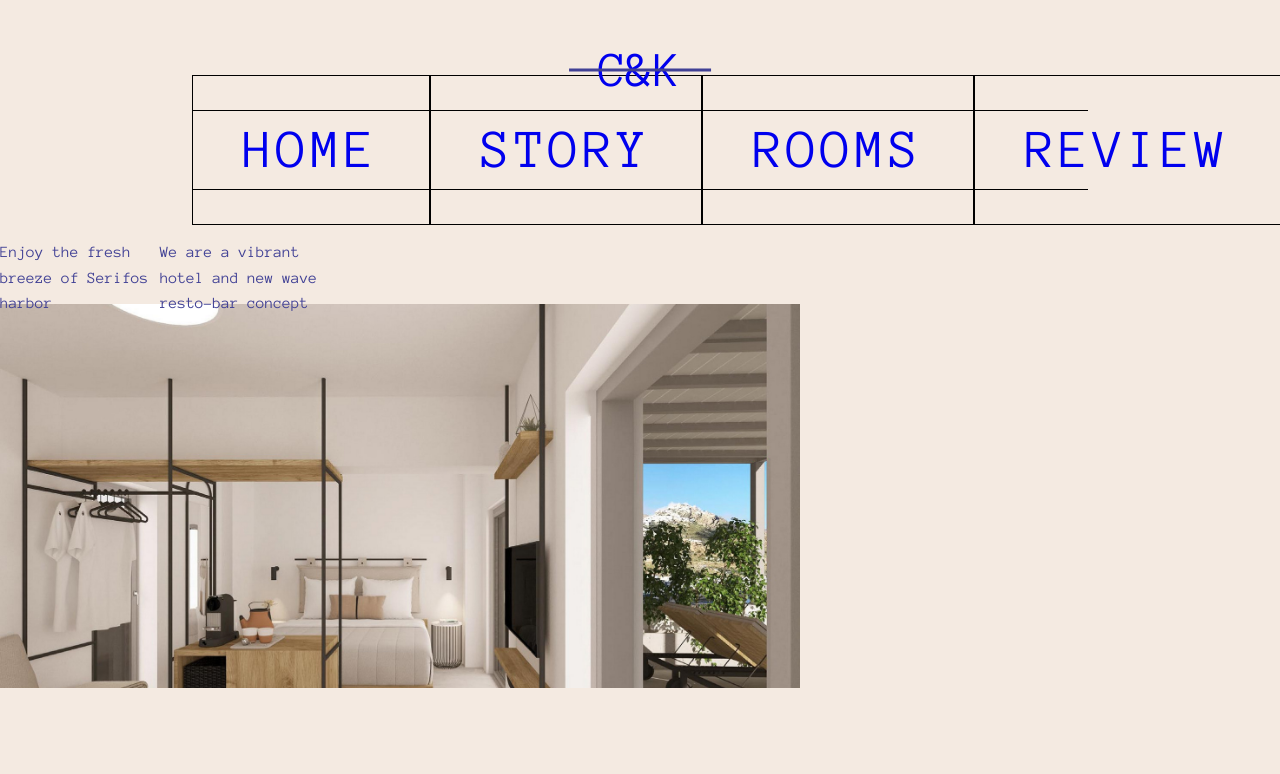
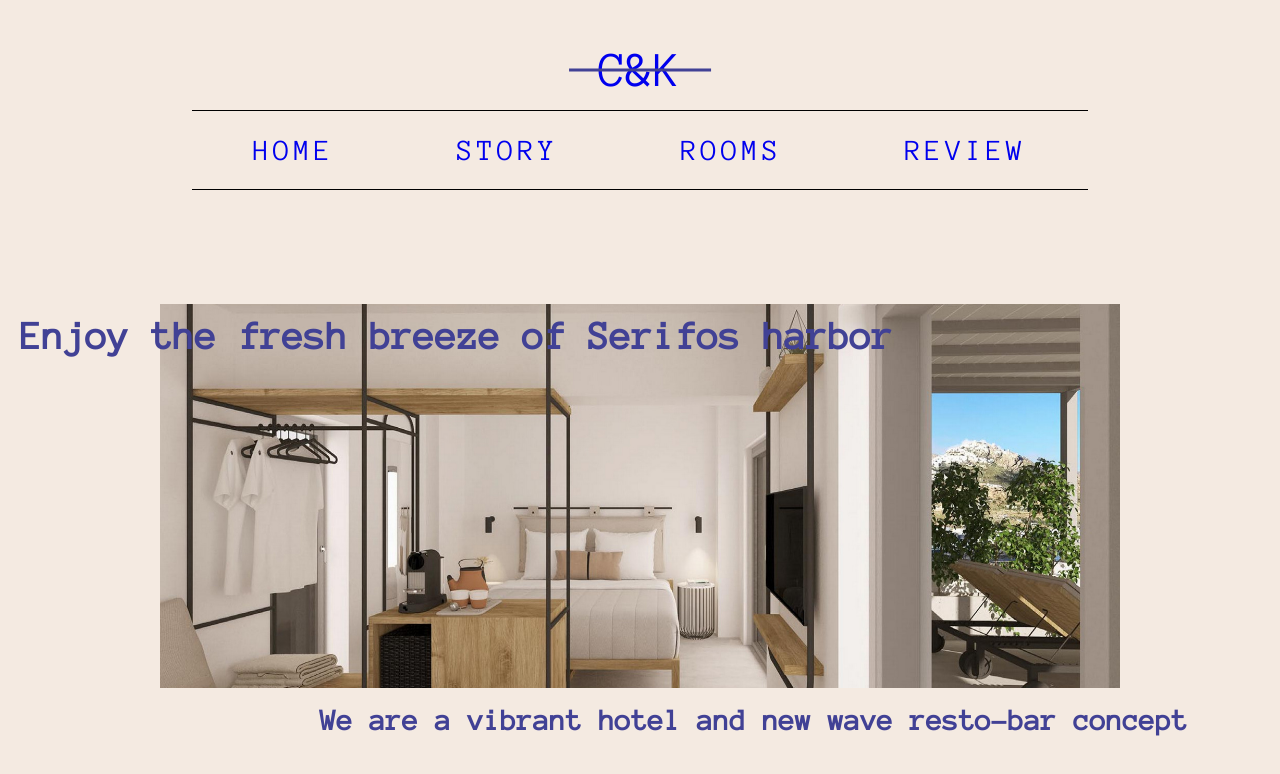
Before and after one commit to ChangKeunJi/ck_hotel, a website: page index.html in a window 1280 px wide. Drawn offline with Linux system fonts and the light colour scheme.

Commit message:
complete grid header

```diff
--- a/index.html
+++ b/index.html
@@ -5,11 +5,14 @@
   <!-- font-family: 'Nanum Gothic', sans-serif; -->
 
   <head>
-    <meta charset="UTF-8">
-    <meta name="viewport" content="width=device-width, initial-scale=1.0">
-    <link rel="stylesheet" href="css/style.css">
-    <link rel="preconnect" href="https://fonts.gstatic.com">
-    <link href="https://fonts.googleapis.com/css2?family=Anonymous+Pro&family=Nanum+Gothic&display=swap" rel="stylesheet">
+    <meta charset="UTF-8" />
+    <meta name="viewport" content="width=device-width, initial-scale=1.0" />
+    <link rel="stylesheet" href="css/style.css" />
+    <link rel="preconnect" href="https://fonts.gstatic.com" />
+    <link
+      href="https://fonts.googleapis.com/css2?family=Anonymous+Pro&family=Nanum+Gothic&display=swap"
+      rel="stylesheet"
+    />
     <title>C&K Hotel &mdash; Best Hotel in Korea</title>
   </head>
 
@@ -38,8 +41,12 @@
     <!-- Header Starts -->
     <header class="header top-m">
       <div class="header__img"></div>
-        <p class="header__content--1">Enjoy the fresh breeze of Serifos harbor</p>
-        <p class="header__content--2">We are a vibrant hotel and new wave resto-bar concept</p>
+      <p class="header__text header__text--1">
+        Enjoy the fresh breeze of Serifos harbor
+      </p>
+      <p class="header__text header__text--2">
+        We are a vibrant hotel and new wave resto-bar concept
+      </p>
     </header>
     <!-- Header Ends -->
     <!-- Story Starts -->
@@ -54,7 +61,5 @@
     <!-- Footer Starts -->
     <footer class="footer"></footer>
     <!-- Footer Ends -->
-
   </body>
-
 </html>
--- a/sass/_base.scss
+++ b/sass/_base.scss
@@ -2,8 +2,8 @@
   --color-primary: rgb(65, 65, 149);
   --color-secondary: rgb(244, 234, 225);
   --color-grey-light: rgb(236, 236, 236);
-    --font-eng: 'Anonymous Pro', 'Open sans';
-    --shadow-dark: 0 2rem 5rem rgba(0, 0, 0, .05);
+  --font-eng: "Anonymous Pro", "Open sans";
+  --shadow-dark: 0 2rem 5rem rgba(0, 0, 0, 0.05);
 }
 
 @mixin centering {
--- a/sass/_header.scss
+++ b/sass/_header.scss
@@ -2,14 +2,35 @@
   height: 100vh;
   display: grid;
   grid-template-columns: repeat(8, 1fr);
-    grid-template-rows: repeat(7, 5vw);
+  grid-template-rows: repeat(8, 5vw);
   &__img {
     background-image: url(../img/room-2.jpg);
     background-size: 100%;
     background-repeat: no-repeat;
+    background-position: center;
     display: block;
-        // object-fit: cover;
-        grid-column: 1 / 6;
-        grid-row: 2 / -1;
+    grid-column: 2 / 8;
+    grid-row: 2 / 8;
+  }
+
+  &__text {
+    // margin-left: 1rem;
+    font-weight: 700;
+    align-self: center;
+    justify-self: start;
+
+    &--1 {
+      //   color: var(--color-grey-light);
+      margin-left: 2rem;
+      font-size: 4rem;
+      grid-column: 1 / -1;
+      grid-row: 2/ 3;
+    }
+
+    &--2 {
+      font-size: 3rem;
+      grid-column: 3 / -1;
+      grid-row: 8 / 9;
     }
   }
+}
--- a/sass/_navigation.scss
+++ b/sass/_navigation.scss
@@ -37,14 +37,19 @@
     a:link {
       display: inline-block;
       text-decoration: none;
-            font-size: 5.5rem;
+      font-size: 3rem;
       text-transform: uppercase;
-            letter-spacing: .4rem;
-            padding: 3rem 5rem;
-            border: 1px solid black;
-            background-image: linear-gradient(120deg, transparent 0%, transparent 50%, var(--color-primary) 50%);
+      letter-spacing: 0.4rem;
+      padding: 0 1rem;
+      // border: 1px solid black;
+      background-image: linear-gradient(
+        120deg,
+        transparent 0%,
+        transparent 50%,
+        var(--color-primary) 50%
+      );
       background-size: 300%;
-            transition: all .3s ease-out;
+      transition: all 0.3s ease-out;
     }
     a:hover,
     a:active {
```
Also changed, not shown: css/style.css. Lines whose indentation alone changed are shown as unchanged.
